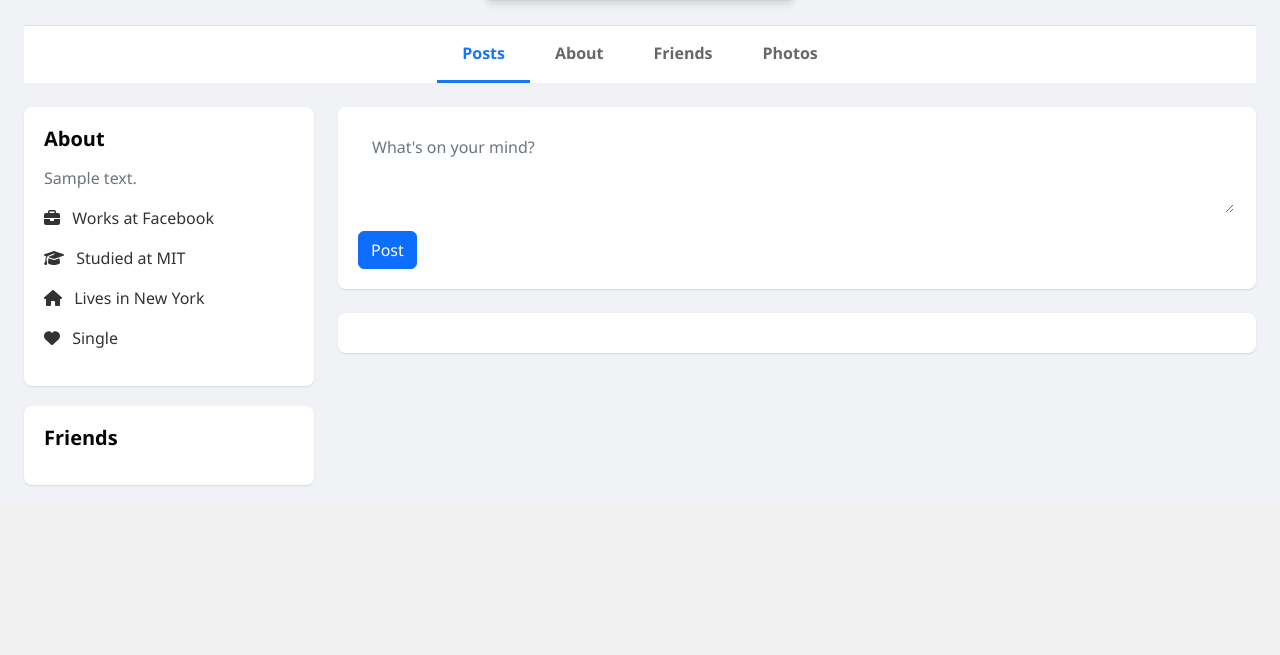
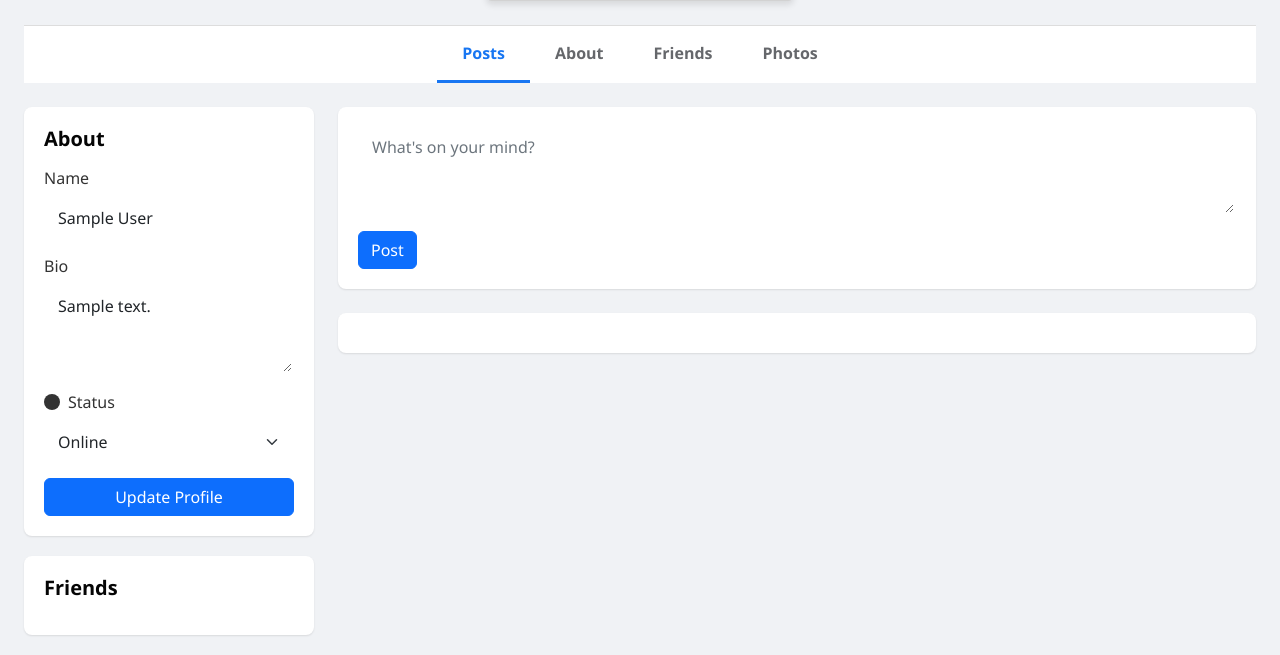
Before and after one commit to Alphonse243/chat_system, a PHP site: page /chat-system/chat-app/src/profile.php in a window 1280 px wide. Shown: the part 354-1009 px from the top of the page. Before the commit the page ends 840 px from the top, so only its background shows below. Run offline with PHP 8.4, Linux system fonts and the light colour scheme; the visitor is signed in with stand-in values (Sample User, id 1); tables that the repository leaves empty hold one stand-in row (values such as "Sample post").

Commit message:
Implement user profile update functionality, including status management and database migration for additional fields

```diff
--- a/chat-app/src/models/User.php
+++ b/chat-app/src/models/User.php
@@ -192,9 +192,19 @@
 
     public function updateProfile(int $userId, array $data)
     {
-        $sql = "UPDATE users SET name = ?, bio = ?, avatar_url = ? WHERE id = ?";
+        $sql = "UPDATE {$this->table} SET
+                name = ?,
+                bio = ?,
+                status = ?
+                WHERE id = ?";
+
         $stmt = $this->conn->prepare($sql);
-        $stmt->bind_param("sssi", $data['name'], $data['bio'], $data['avatar_url'], $userId);
+        $stmt->bind_param("sssi",
+            $data['name'],
+            $data['bio'],
+            $data['status'],
+            $userId
+        );
         return $stmt->execute();
     }
 
--- a/chat-app/src/profile.php
+++ b/chat-app/src/profile.php
@@ -30,6 +30,20 @@
 // Après la connexion à la base de données, ajouter :
 $conversationModel = new ChatApp\Models\Conversation($db);
 $userConversations = $userModel->getConversations($_SESSION['user_id']);
+
+// Traitement du formulaire de mise à jour
+if ($_SERVER['REQUEST_METHOD'] === 'POST') {
+    $updateData = [
+        'name' => $_POST['name'] ?? '',
+        'bio' => $_POST['bio'] ?? '',
+        'status' => $_POST['status'] ?? 'online'
+    ];
+
+    if ($userModel->updateProfile($_SESSION['user_id'], $updateData)) {
+        $currentUser = $userModel->getById($_SESSION['user_id']);
+        $_SESSION['success_message'] = $translator->translate('Profile updated successfully');
+    }
+}
 
 ?>
 <!DOCTYPE html>
@@ -270,21 +284,43 @@
             <div class="col-md-3 fade-in" style="--delay: 0.4s">
                 <div class="profile-section">
                     <h2 class="section-title"><?= $translator->translate('About') ?></h2>
-                    <div class="md-3">
-                        <p class="text-muted"><?= htmlspecialchars($currentUser['bio']) ?></p>
-                    </div>
-                    <div class="mb-3">
-                        <i class="fas fa-briefcase me-2"></i> <?= $translator->translate('Works at') ?> Facebook
-                    </div>
-                    <div class="mb-3">
-                        <i class="fas fa-graduation-cap me-2"></i> <?= $translator->translate('Studied at') ?> MIT
-                    </div>
-                    <div class="mb-3">
-                        <i class="fas fa-home me-2"></i> <?= $translator->translate('Lives in') ?> New York
-                    </div>
-                    <div class="mb-3">
-                        <i class="fas fa-heart me-2"></i> <?= $translator->translate('Single') ?>
-                    </div>
+                    <?php if (isset($_SESSION['success_message'])): ?>
+                        <div class="alert alert-success">
+                            <?= $_SESSION['success_message'] ?>
+                            <?php unset($_SESSION['success_message']); ?>
+                        </div>
+                    <?php endif; ?>
+
+                    <form method="POST" action="">
+                        <div class="mb-3">
+                            <label for="name" class="form-label"><?= $translator->translate('Name') ?></label>
+                            <input type="text" class="form-control" id="name" name="name"
+                                   value="<?= htmlspecialchars($currentUser['name'] ?? '') ?>">
+                        </div>
+                        <div class="mb-3">
+                            <label for="bio" class="form-label"><?= $translator->translate('Bio') ?></label>
+                            <textarea class="form-control" id="bio" name="bio" rows="3"><?= htmlspecialchars($currentUser['bio'] ?? '') ?></textarea>
+                        </div>
+                        <div class="mb-3">
+                            <label for="status" class="form-label">
+                                <i class="fas fa-circle me-2"></i><?= $translator->translate('Status') ?>
+                            </label>
+                            <select class="form-select" id="status" name="status">
+                                <option value="online" <?= ($currentUser['status'] ?? '') === 'online' ? 'selected' : '' ?>>
+                                    <?= $translator->translate('Online') ?>
+                                </option>
+                                <option value="away" <?= ($currentUser['status'] ?? '') === 'away' ? 'selected' : '' ?>>
+                                    <?= $translator->translate('Away') ?>
+                                </option>
+                                <option value="busy" <?= ($currentUser['status'] ?? '') === 'busy' ? 'selected' : '' ?>>
+                                    <?= $translator->translate('Busy') ?>
+                                </option>
+                            </select>
+                        </div>
+                        <button type="submit" class="btn btn-primary w-100">
+                            <?= $translator->translate('Update Profile') ?>
+                        </button>
+                    </form>
                 </div>
 
                 <div class="profile-section">
```
Also changed, not shown: chat-app/src/controllers/ProfileController.php (added, +52 -0 lines).
